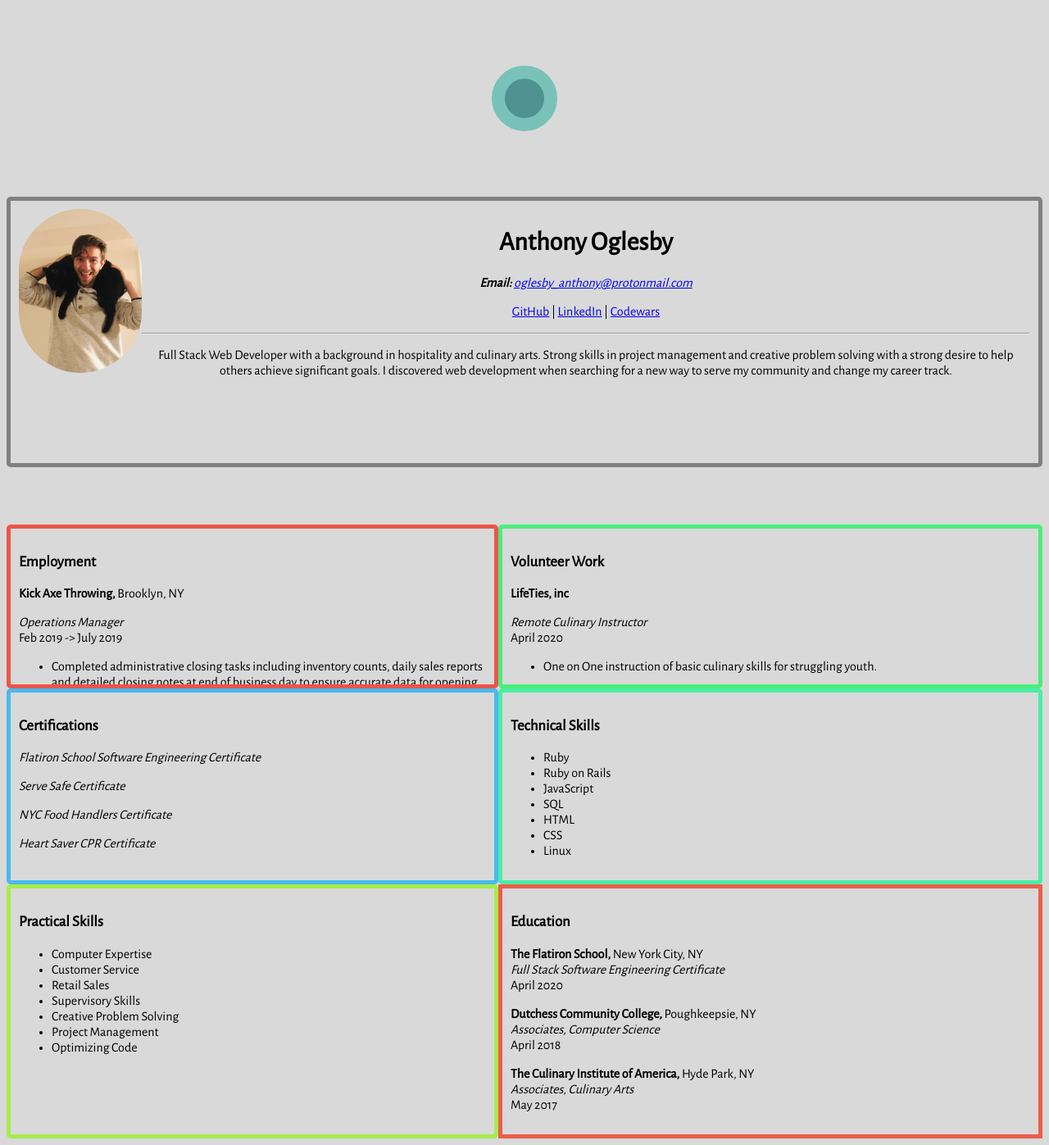
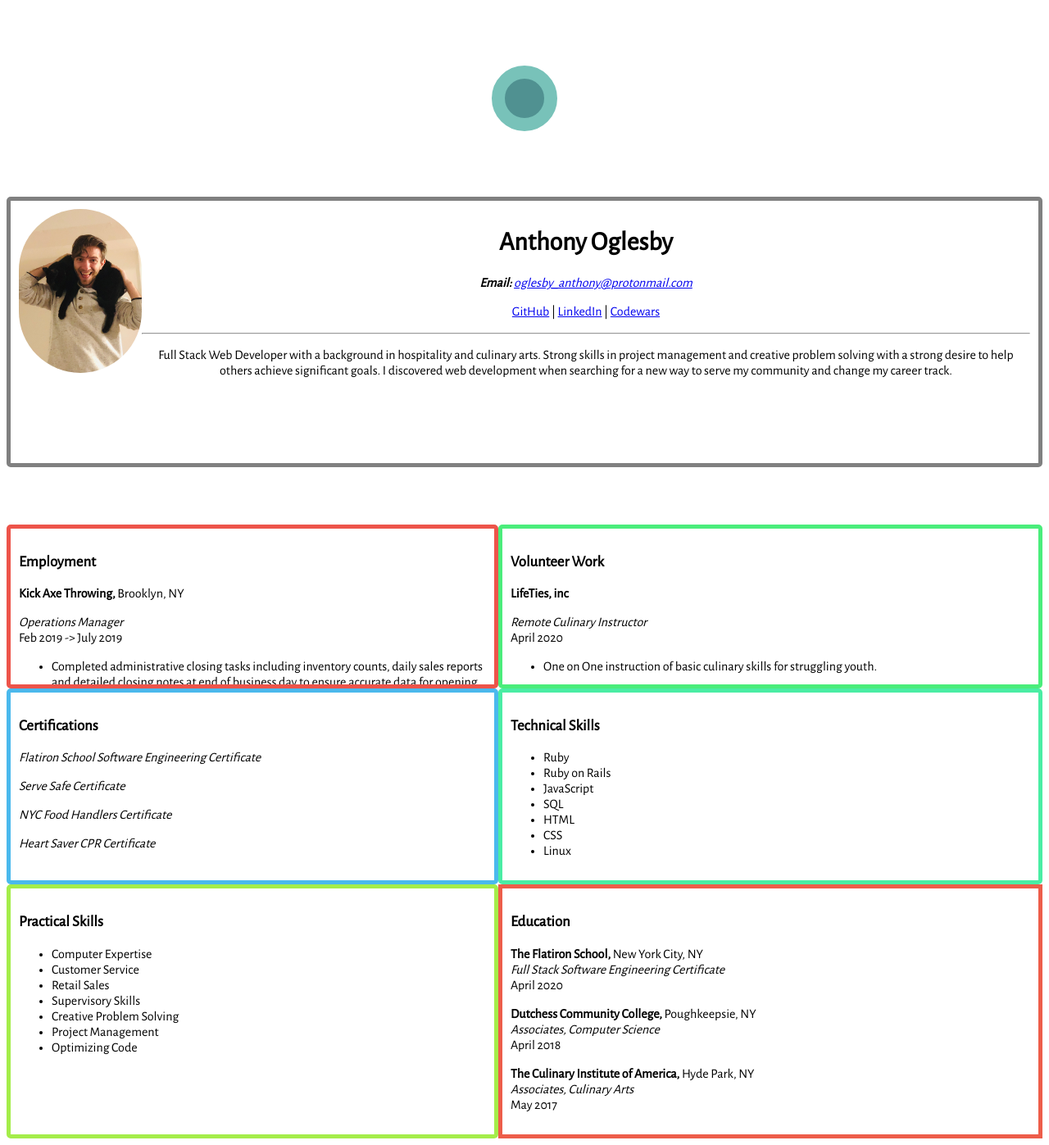
Before and after one commit to oglesbyanthony88/oglesbyanthony88.github.io, a Jekyll site: the page built from index.html, in a window 1280 px wide. Shown: the whole page at 82% size. Built offline with Jekyll 4.4.1, drawn with Linux system fonts in a browser that asks for light colours.

Commit message:
updating styling in blog posts

```diff
--- a/_sass/main.scss
+++ b/_sass/main.scss
@@ -1,6 +1,6 @@
 body {
   font-family: Alegreya Sans;
-  background-color: #d9d9d9;
+  background-color: white;
 }
 
 // Resume Page
@@ -252,3 +252,11 @@
   color: #83d6b3;
   padding: 10px;
 }
+
+code {
+  color: #fc4e03;
+}
+
+.s2 {
+  color: #d9857c;
+}
```
